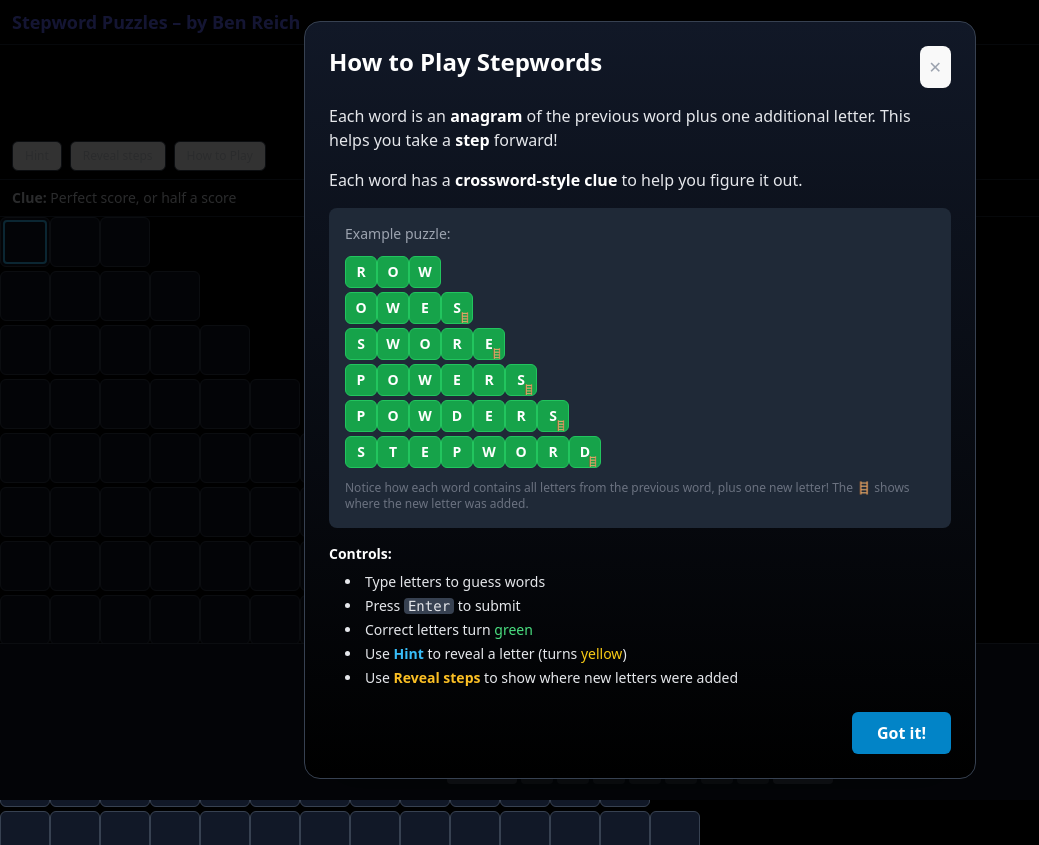
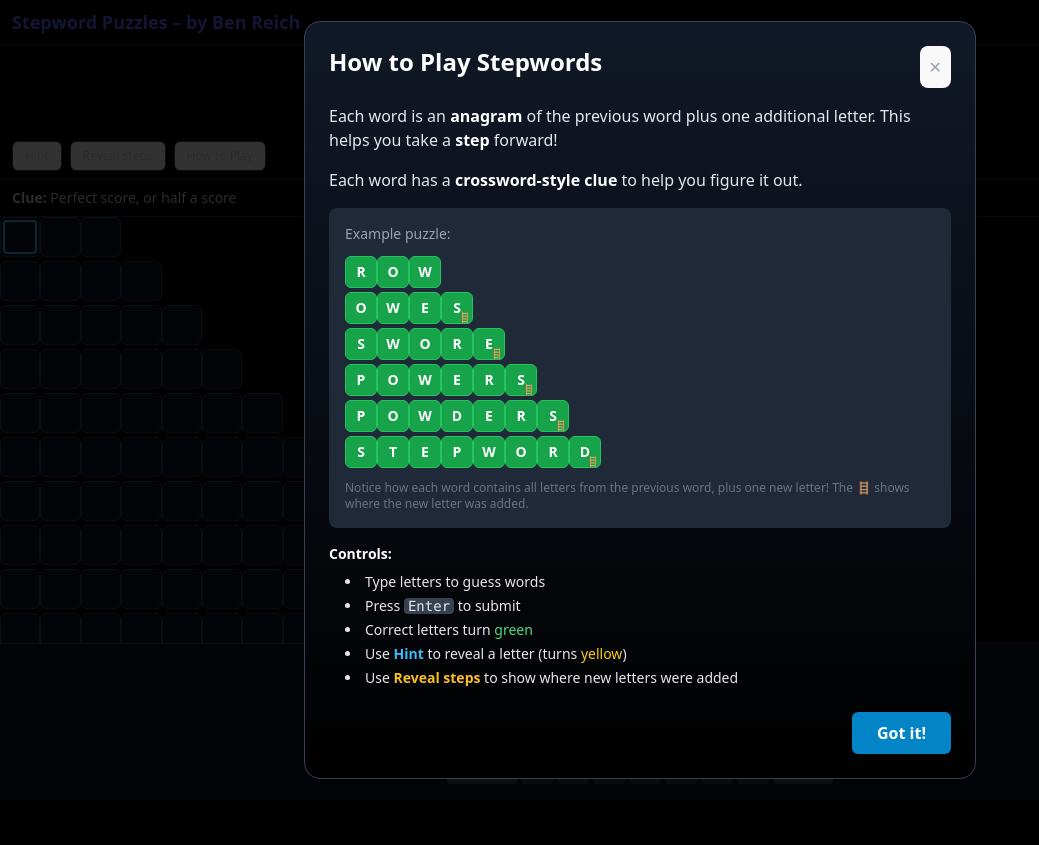
Before and after one commit to benreich4/stepwords, a React (Vite) app: page /1 in a window 1280 px wide. Shown: the whole page, without its empty margins (0-1039 px from the left). Built offline with nearby package versions, Linux system fonts and the light colour scheme.

Commit message:
Fix tiles so they are squares

```diff
--- a/src/components/LetterBox.jsx
+++ b/src/components/LetterBox.jsx
@@ -15,8 +15,8 @@ export default function LetterBox({
   const base =
     "relative inline-flex items-center justify-center border rounded-[6px] " +
     "select-none uppercase font-bold leading-none " +
-    "w-8 aspect-square text-base min-w-[24px] " +
-    "sm:w-9 sm:text-lg md:w-10 md:text-xl";
+    "w-[6.2vw] aspect-square text-[3.4vw] min-w-[18px] min-h-[18px] " +
+    "sm:w-8 sm:text-sm md:w-10 md:h-10 md:text-base";
 
   return (
     <button type="button" onClick={onClick} className={`${base} ${stateClass}`}>
```
